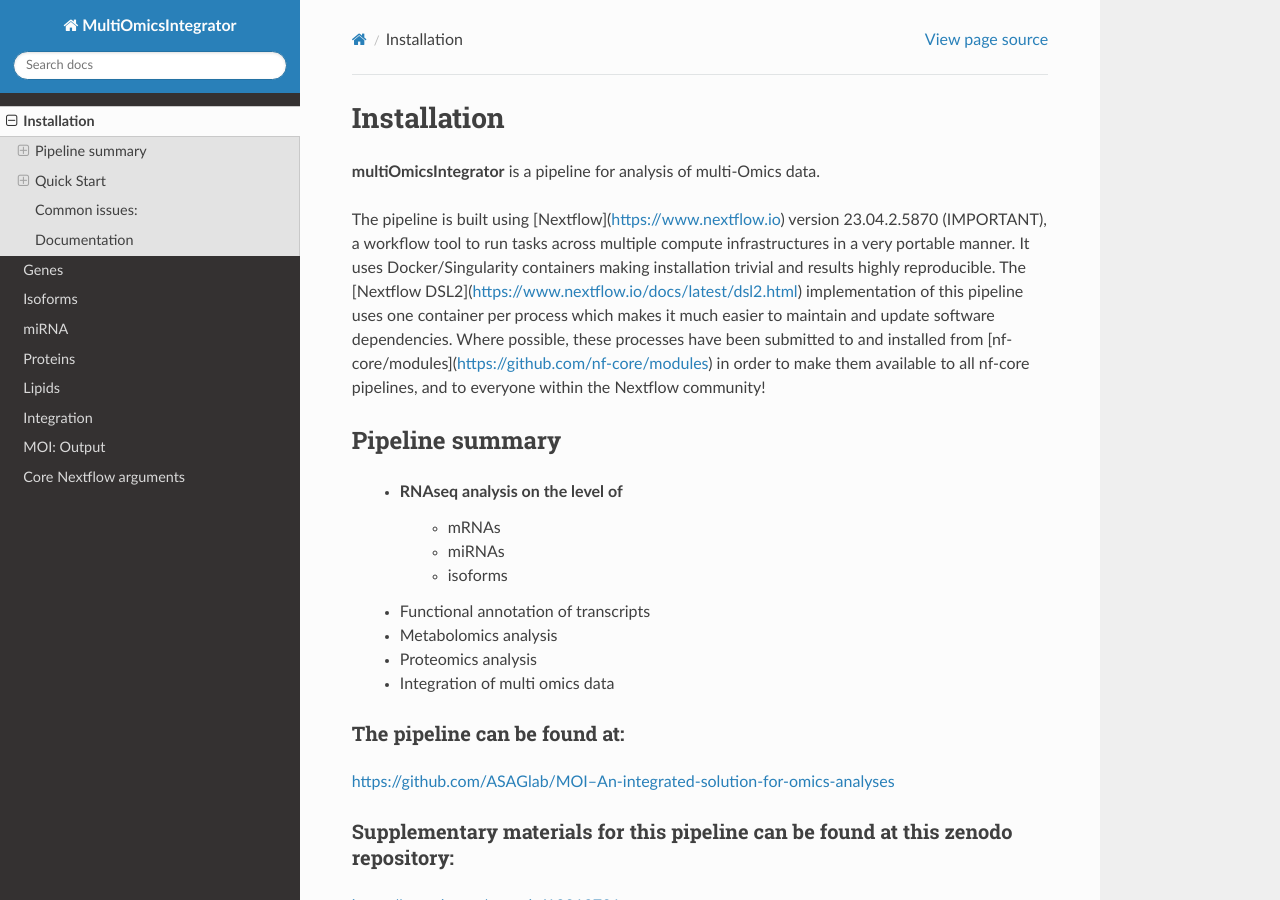
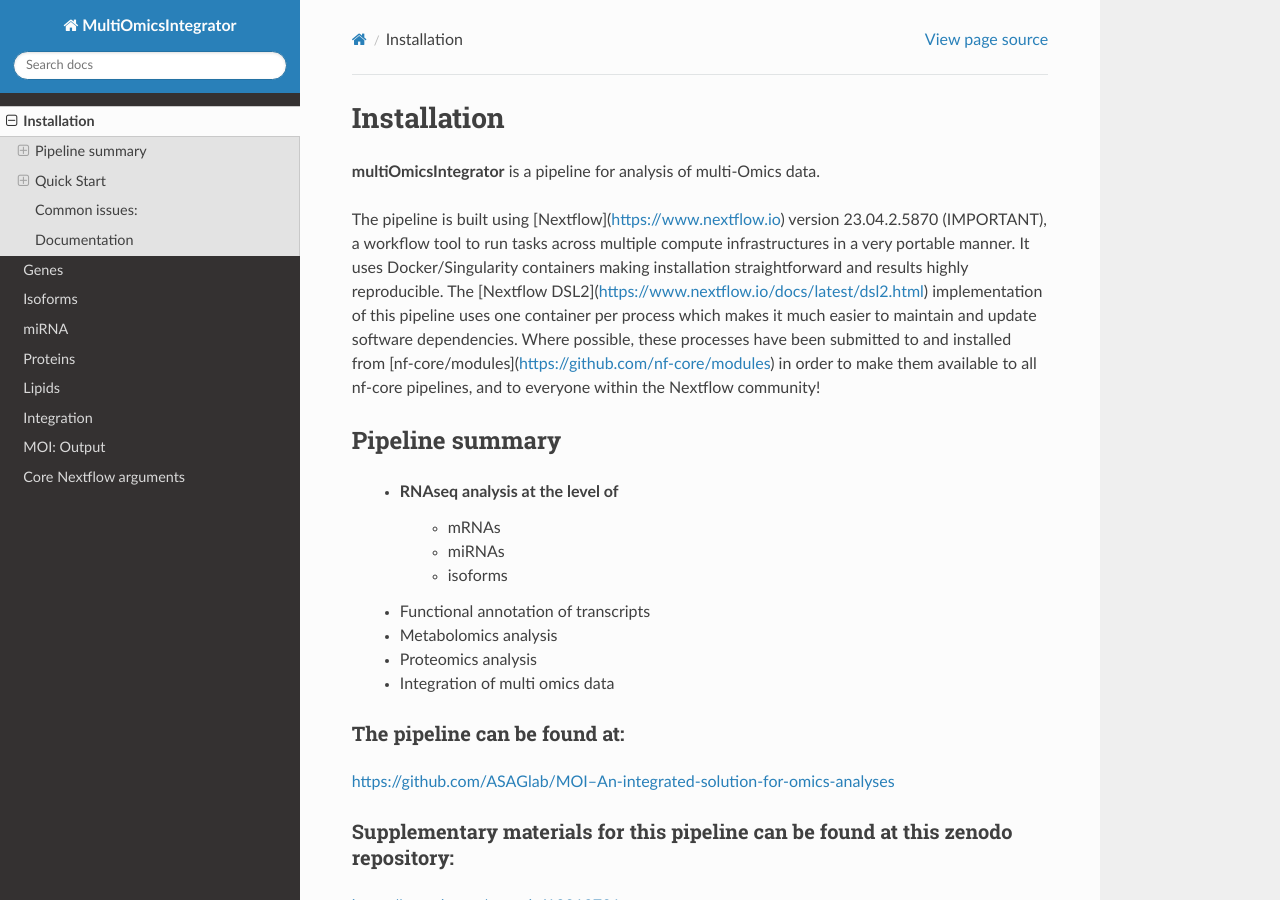
Before and after one commit to Bianca-Pasat/MOI, a Sphinx documentation site: the page built from docs/source/installation.rst, in a window 1280 px wide and 900 px high. Built offline with Sphinx 7.4.7 and the Read the Docs theme 3.1.0, drawn with Linux system fonts in a browser that asks for light colours; pages that are not in the unit, such as notebooks, are missing from menus.

Commit message:
Update installation.rst

```diff
--- a/docs/source/installation.rst
+++ b/docs/source/installation.rst
@@ -5,14 +5,14 @@
 
 **multiOmicsIntegrator** is a pipeline for analysis of multi-Omics data.
 
-The pipeline is built using [Nextflow](https://www.nextflow.io) version 23.04.2.5870 (IMPORTANT), a workflow tool to run tasks across multiple compute infrastructures in a very portable manner. It uses Docker/Singularity containers making installation trivial and results highly reproducible. The [Nextflow DSL2](https://www.nextflow.io/docs/latest/dsl2.html) implementation of this pipeline uses one container per process which makes it much easier to maintain and update software dependencies. Where possible, these processes have been submitted to and installed from [nf-core/modules](https://github.com/nf-core/modules) in order to make them available to all nf-core pipelines, and to everyone within the Nextflow community!
+The pipeline is built using [Nextflow](https://www.nextflow.io) version 23.04.2.5870 (IMPORTANT), a workflow tool to run tasks across multiple compute infrastructures in a very portable manner. It uses Docker/Singularity containers making installation straightforward and results highly reproducible. The [Nextflow DSL2](https://www.nextflow.io/docs/latest/dsl2.html) implementation of this pipeline uses one container per process which makes it much easier to maintain and update software dependencies. Where possible, these processes have been submitted to and installed from [nf-core/modules](https://github.com/nf-core/modules) in order to make them available to all nf-core pipelines, and to everyone within the Nextflow community!
 
 
 Pipeline summary
 -------------------
 
 
-   - RNAseq analysis on the level of
+   - RNAseq analysis at the level of
       - mRNAs
       - miRNAs
       - isoforms
@@ -134,4 +134,4 @@
 Documentation
 -------------
 
-The ASAGlab/moi pipeline comes with documentation about the pipeline  under docs in various usage.md files as well as example yml files which the user can modify as guidance into custom modifications directly. Example outputs are also included under the docs folder in this repository `ASAG/MOI <https://github.com/ASAGlab/MOI--An-integrated-solution-for-omics-analyses>`_.
+The ASAGlab/moi pipeline comes with documentation about the pipeline under docs in various usage.md files as well as example yml files which the user can modify as guidance into custom modifications directly. Example outputs are also included under the docs folder in this repository `ASAG/MOI <https://github.com/ASAGlab/MOI--An-integrated-solution-for-omics-analyses>`_.
```
